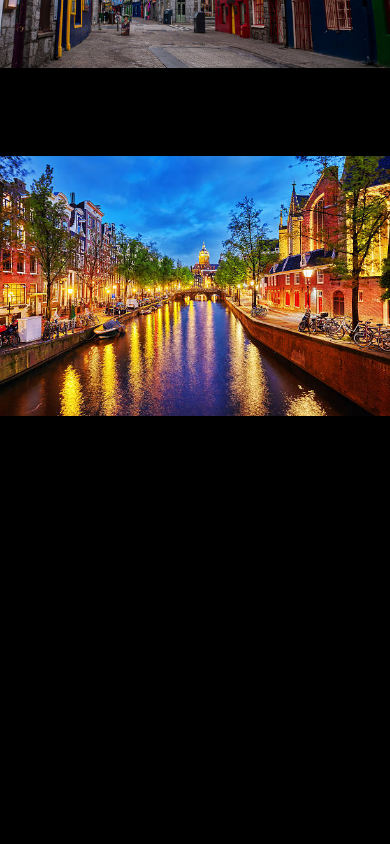
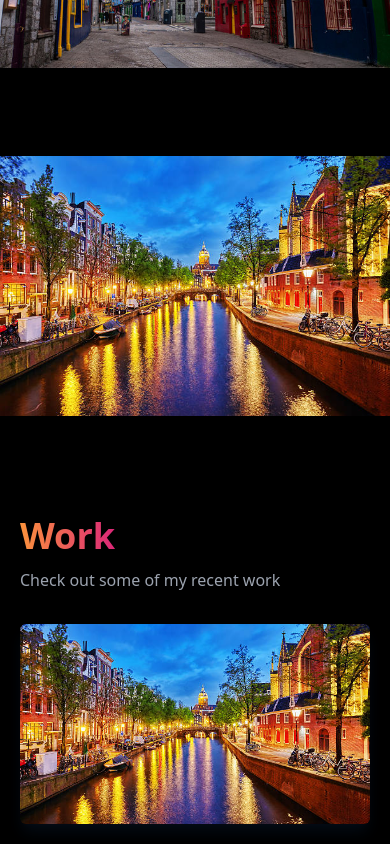
Before and after one commit to sean-p123/SeansPortfolioApp, a React (Vite) app: page / in a window 390 px wide. Shown: the part 2013-2857 px from the top of the page. Before the commit the page ends 2509 px from the top, so only its background shows below. Built offline with nearby package versions, Linux system fonts and the light colour scheme.

Commit message:
Added component - Work

```diff
--- a/src/App.tsx
+++ b/src/App.tsx
@@ -3,6 +3,7 @@ import About from './components/About.js';
 import { Navbar } from './components/Navbar.js';
 import SeanHero from './components/SeanHero.js';
 import Skills from './components/Skills.js';
+import Work from './components/Work.js';
 function App() {
   return (
     <div>
@@ -10,6 +11,7 @@ function App() {
     <SeanHero/>
     <Skills/>
     <About/>
+    <Work/>
     </div>
   );
 }
--- /dev/null
+++ b/src/components/Work.tsx
@@ -0,0 +1,35 @@
+import React from 'react'
+import img from '../assets/img/amsterdam.jpg';
+const Work = () => {
+  return (
+    <div className='max-w-[1200px] mx-auto p-5' id='work'>
+        <div className='pb-8'>
+            <p className='text-4xl mb-3 font-bold primary-color'>Work</p>
+            <p className='text-gray-400'>Check out some of my recent work </p>
+        </div>
+
+        <div className='grid sm:grid-cols-2 md:grid-cols-3 gap-4'>
+
+            <div className='transform transition-transform duration-300 hover:scale-105 overflow-hidden
+                            shadow-lg shadow-[#040c16] group container rounded-md flex justify-center items-center
+                            h-[200px] bg-cover relative'>
+                <img src={img} alt=''></img>
+                <div className='opacity-0 group-hover:opacity-90 bg-[gray]/70 absolute inset-0 flex flex-col
+                                justify-center items-center'>
+
+                    <span className='text=2xl font-bold text-white tracking-wider'>Project 1</span>
+                    <div className='pt-8 text-center'>
+                        <a href='/'>
+                            <button className='text-center rounded-lg px-4 m-2 bg-white text-gray-700 font-bold text-lg'>
+                                Live
+                            </button>
+                        </a>
+                    </div>
+                </div>
+        </div>
+    </div>
+    </div>
+  )
+}
+
+export default Work
```
